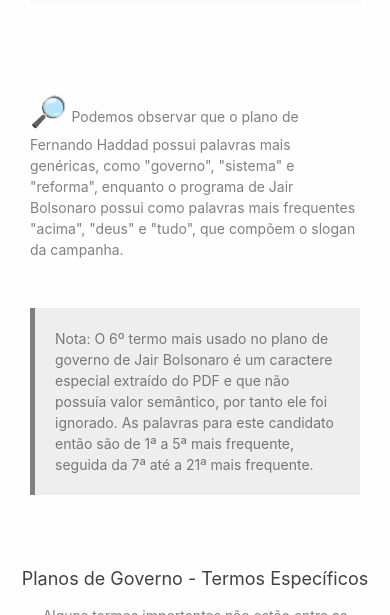
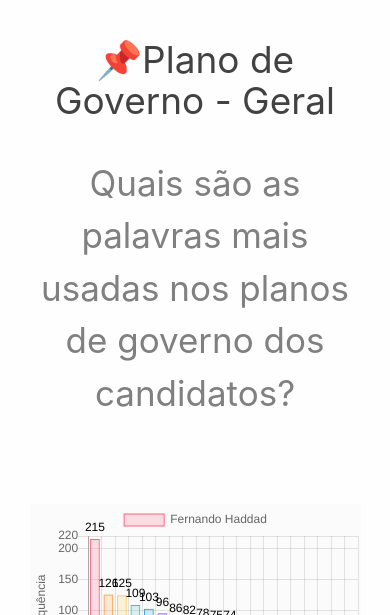
Before and after one commit to MatheusFreitag/planosDeGoverno, a plain HTML site: page index.html in a window 390 px wide. Shown: the part 1385-2000 px from the top of the page. Drawn offline with nearby package versions, Linux system fonts and the light colour scheme.

Commit message:
media queries

```diff
--- a/index.html
+++ b/index.html
@@ -64,6 +64,7 @@
         text-align: center;
       }
 
+
       h3{
         font-size: 18px;
         color: #424242;
@@ -91,6 +92,29 @@
       .footer{
         margin-top: 50px;
       }
+
+
+      /* Small devices */
+      @media screen and (max-width: 991px){
+        h1.titulo{
+          font-size: 55px;
+        }
+        p.descricao{
+          font-size: 35px;
+        }
+        h2.secao{
+          font-size: 45px;
+        }
+        h3{
+          font-size: 37px;
+        }
+        p.comentario{
+          font-size: 37px;
+        }
+        p.nota{
+          font-size: 35px;
+        }
+      }
     </style>
   </head>
   <body>
@@ -105,7 +129,7 @@
       <h2 class="secao">Planos de Governo</h2>
 
 
-      <h3>Plano de Governo - Geral</h3>
+      <h3>📌Plano de Governo - Geral</h3>
       <p class="descricao">Quais são as palavras mais usadas nos planos de governo dos candidatos?</p>
 
       <div class="row">
@@ -136,7 +160,7 @@
     </div>
 
 
-    <h3>Planos de Governo - Termos Específicos</h3>
+    <h3>📌Planos de Governo - Termos Específicos</h3>
     <p class="descricao">Alguns termos importantes não estão entre as palavras mais utilizadas nos planos de ambos os candidatos. <br>Como estes termos se posicionam então nestes planos?</p>
 
     <div class="row">
@@ -162,7 +186,7 @@
 
     <h2 class="secao">Posicionamento no Twitter</h2>
 
-    <h3>Twitter - Geral</h3>
+    <h3>📌Twitter - Geral</h3>
     <p class="descricao">Quais são as palavras mais usadas nas contas pessoais dos candidatos pós 8 de Outubro de 2018? </p>
 
     <div class="row">
@@ -183,7 +207,7 @@
     </div>
 
 
-    <h3>Twitter - Termos Específicos</h3>
+    <h3>📌Twitter - Termos Específicos</h3>
     <p class="descricao">Assim como nos Planos de Governo, quão frequente é a menção no Twitter de termos específicos e importantes?</p>
 
     <div class="row">
```
